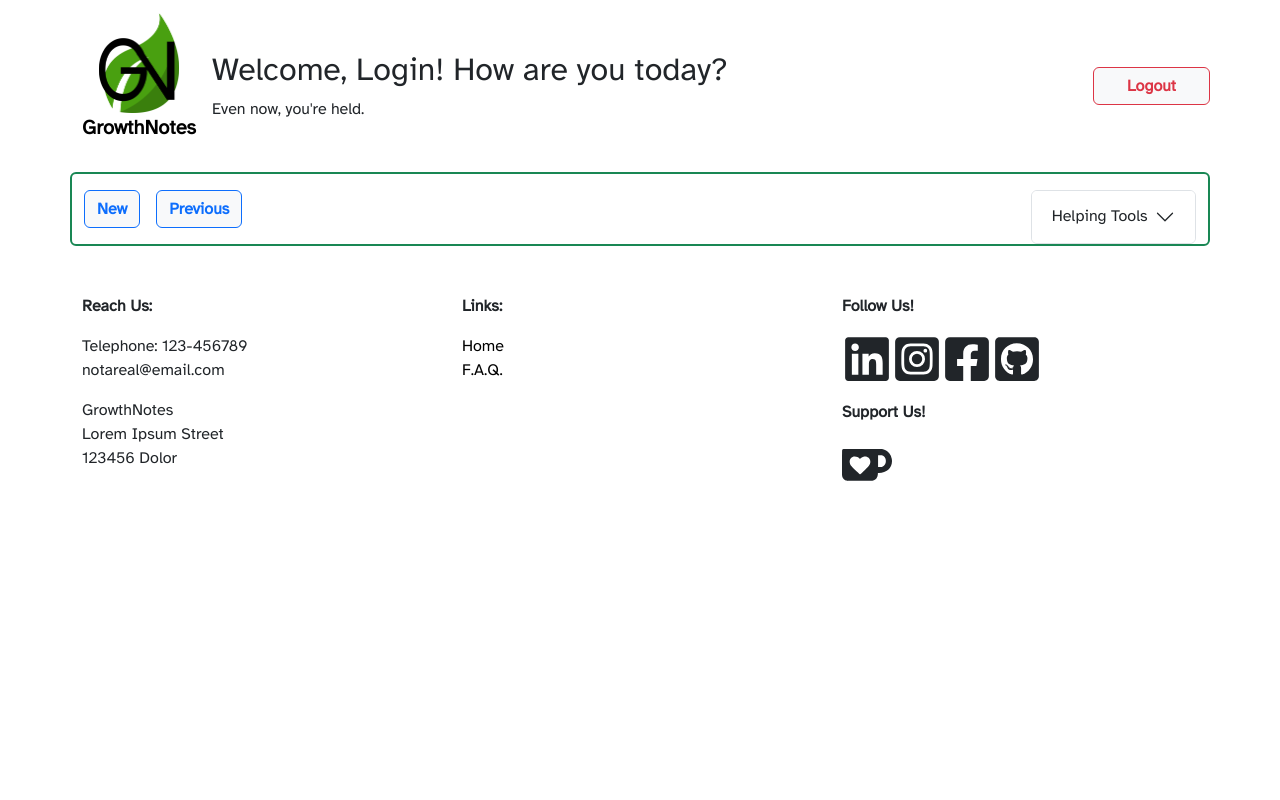
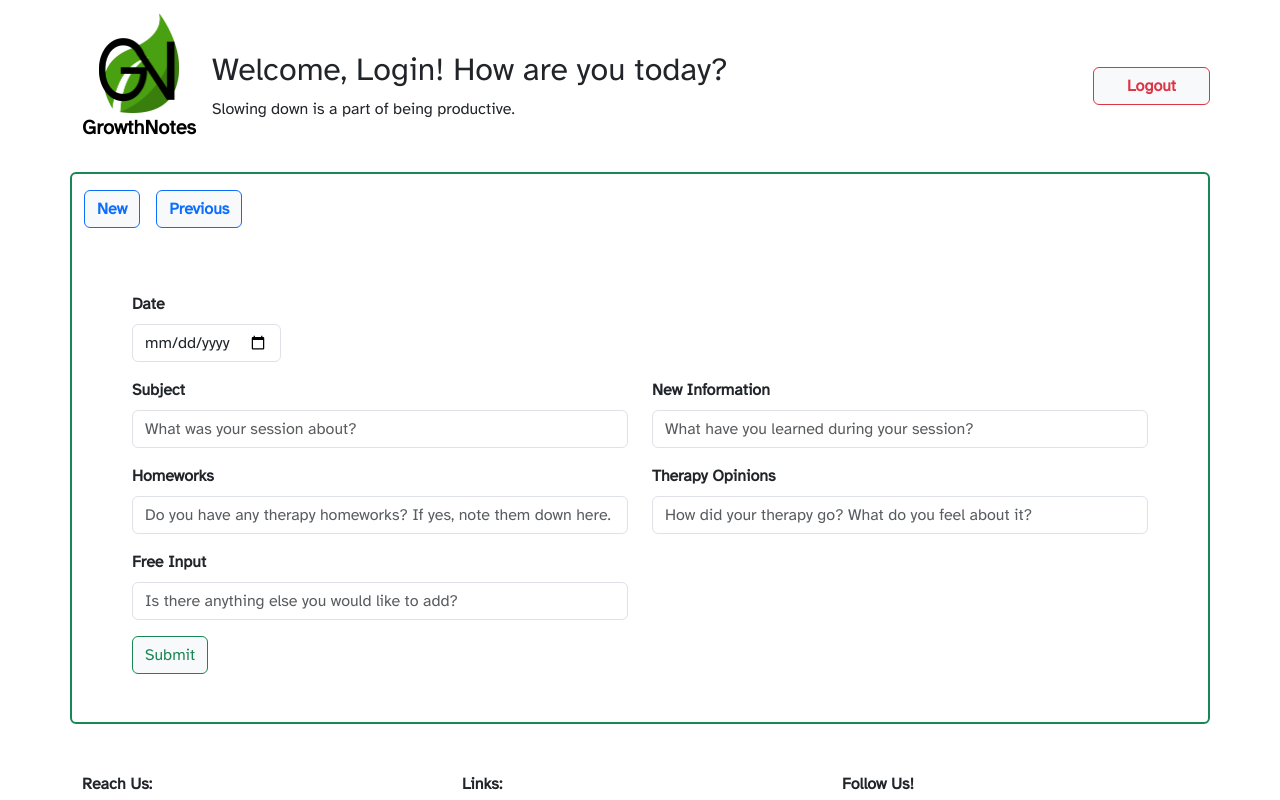
Before and after one commit to sujade/growthnotes, a React (Vite) app: page /mynotes in a window 1280 px wide. Both pictures are taken after a click on the button "New". Shown: the top 800 px of the page. Built offline with nearby package versions, Linux system fonts and the light colour scheme.

Commit message:
add NoteBox

```diff
--- /dev/null
+++ b/src/components/NoteBox.tsx
@@ -0,0 +1,61 @@
+import Button from 'react-bootstrap/Button';
+import Form from 'react-bootstrap/Form';
+import {Col, Row} from "react-bootstrap";
+
+function NoteBox() {
+    return (
+        <Form className="m-5">
+            <Row>
+                <Col md={2}>
+                <Form.Group className="mb-3" controlId="formDate">
+                    <Form.Label className="fw-bold">Date</Form.Label>
+                    <Form.Control type="date"/>
+                </Form.Group></Col>
+            </Row>
+
+            <Row>
+                <Col>
+                <Form.Group className="mb-3" controlId="formSubject">
+                    <Form.Label className="fw-bold">Subject</Form.Label>
+                    <Form.Control type="text" placeholder="What was your session about?"/>
+                </Form.Group></Col>
+
+                <Col>
+                <Form.Group className="mb-3" controlId="formInformation">
+                    <Form.Label className="fw-bold">New Information</Form.Label>
+                    <Form.Control type="text" placeholder="What have you learned during your session?"/>
+                </Form.Group></Col>
+            </Row>
+
+            <Row>
+                <Col>
+            <Form.Group className="mb-3" controlId="formHomeworks">
+                <Form.Label className="fw-bold">Homeworks</Form.Label>
+                <Form.Control type="text"
+                              placeholder="Do you have any therapy homeworks? If yes, note them down here."/>
+            </Form.Group></Col>
+
+                <Col>
+            <Form.Group className="mb-3" controlId="forOpinion">
+                <Form.Label className="fw-bold">Therapy Opinions</Form.Label>
+                <Form.Control type="text" placeholder="How did your therapy go? What do you feel about it?"/>
+            </Form.Group></Col>
+            </Row>
+
+            <Row>
+                <Col md={6}>
+            <Form.Group className="mb-3" controlId="forFree">
+                <Form.Label className="fw-bold">Free Input</Form.Label>
+                <Form.Control type="text"
+                              placeholder="Is there anything else you would like to add?"/>
+            </Form.Group></Col>
+            </Row>
+
+            <Button className="btn-light btn-outline-success" type="submit">
+                Submit
+            </Button>
+        </Form>
+    );
+}
+
+export default NoteBox;
--- a/src/pages/MyNotes.tsx
+++ b/src/pages/MyNotes.tsx
@@ -1,28 +1,37 @@
 import LoggedFooter from "../components/LoggedFooter.tsx";
 import Container from "react-bootstrap/Container";
 import NavigationNotes from "../components/NavigationNotes.tsx";
-import HelpingTools from "../components/HelpingTools.tsx";
 import {Col, Row} from "react-bootstrap";
 import Button from "react-bootstrap/Button";
+import {useState} from "react";
+import NoteBox from "../components/NoteBox.tsx";
 
 const MyNotes = () => {
+    const [toggle, setToggle] = useState(false);
+
+    const handleClick = () => {
+        setToggle(!toggle);
+    };
+
     return (
         <div>
             <NavigationNotes/>
-            <Container className='border border-2 border-success rounded-2 mb-5 pt-3'>
-                <Row>
+            <Container className='border border-2 border-success rounded-2 mb-5'>
+                <Row className="pt-3 pb-3">
                     <Col md={2}>
-                        <Button className='btn-light btn-outline-primary fw-bold'>New</Button>
+                        <Button onClick={handleClick} className='btn-light btn-outline-primary fw-bold'>New</Button>
                         <span className='p-2'></span>
                         <Button className='btn-light btn-outline-primary fw-bold'>Previous</Button>
                     </Col>
 
-                    <Col md={8}></Col>
+                    <Col md={10}></Col>
+                </Row>
 
-                    <Col md={2}>
-                        <HelpingTools/>
-                    </Col>
-                </Row>
+                {toggle ?
+                    <NoteBox/>
+                    :
+                    <></>
+                }
 
             </Container>
             <LoggedFooter/>
```
